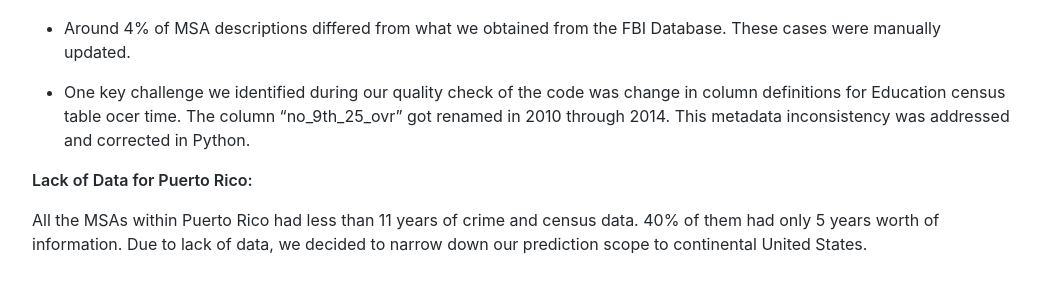
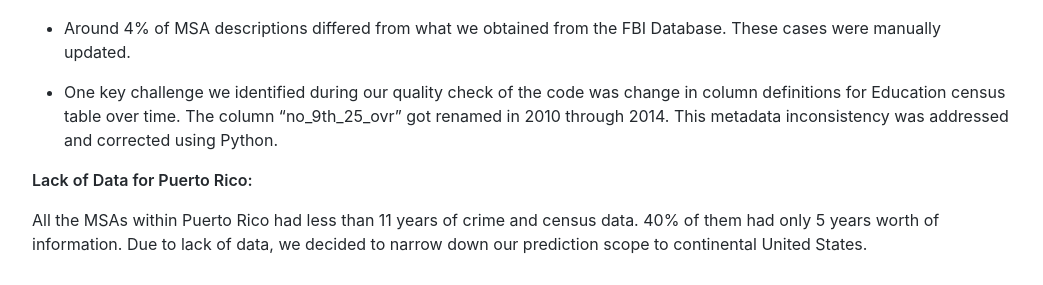
Before and after one commit to cs109group18/project, a Jekyll site: the page built from data_integration_cleaning.md, in a window 1280 px wide. Shown: the part 766-1051 px from the top of the page, without its empty margins (118-1161 px from the left). Built offline with Jekyll 4.4.1, drawn with Linux system fonts in a browser that asks for light colours; our own code applies the rules of GitHub Pages for plain Markdown files; comment, search, counter and statistics services are not loaded.

Commit message:
updated descriptions

```diff
--- a/data_integration_cleaning.md
+++ b/data_integration_cleaning.md
@@ -22,7 +22,7 @@
 
 * Around 4% of MSA descriptions differed from what we obtained from the FBI Database. These cases were manually updated.
 
-* One key challenge we identified during our quality check of the code was change in column definitions for Education census table ocer time. The column "no_9th_25_ovr" got renamed in 2010 through 2014. This metadata inconsistency was addressed and corrected in Python.
+* One key challenge we identified during our quality check of the code was change in column definitions for Education census table over time. The column "no_9th_25_ovr" got renamed in 2010 through 2014. This metadata inconsistency was addressed and corrected using Python.
 
 **Lack of Data for Puerto Rico:**
 
```
